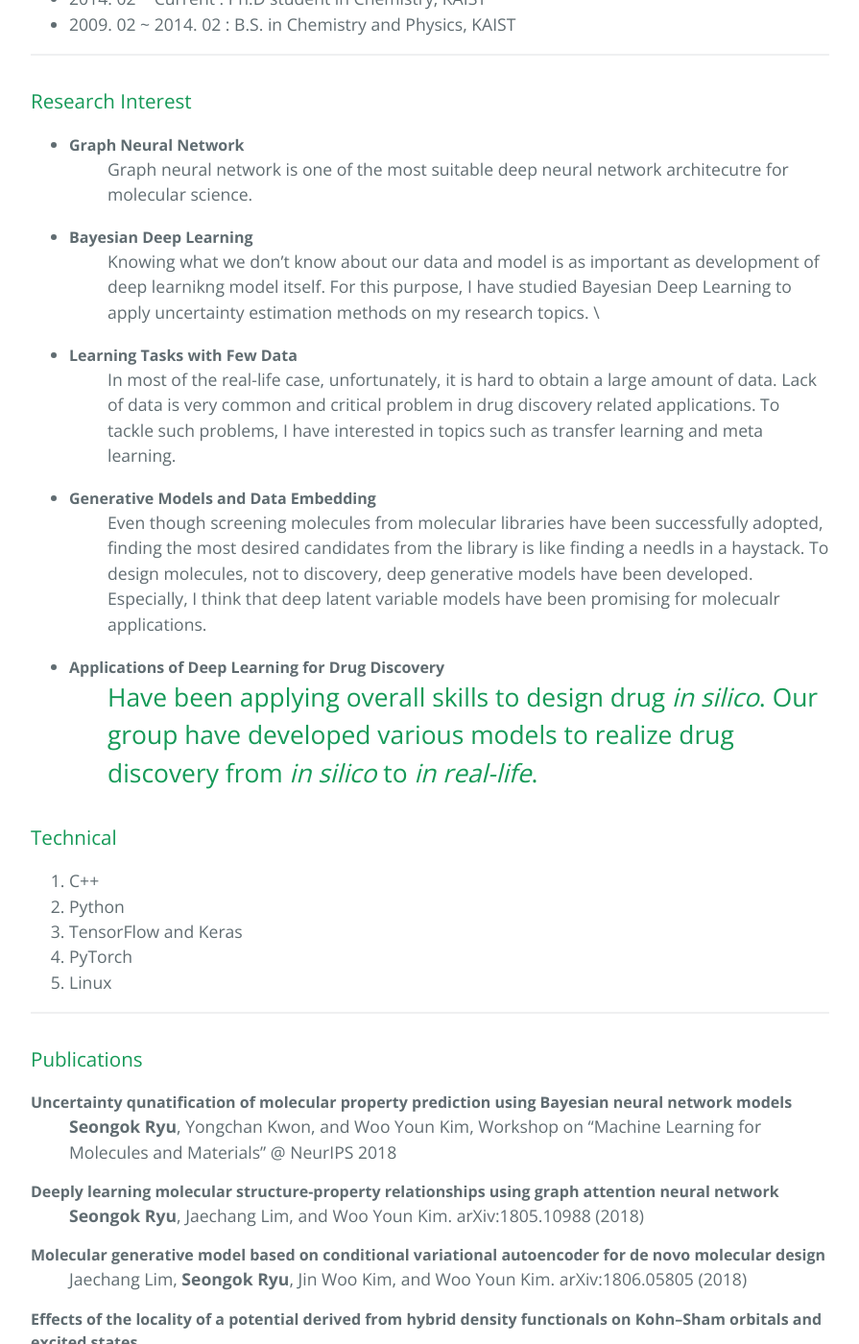
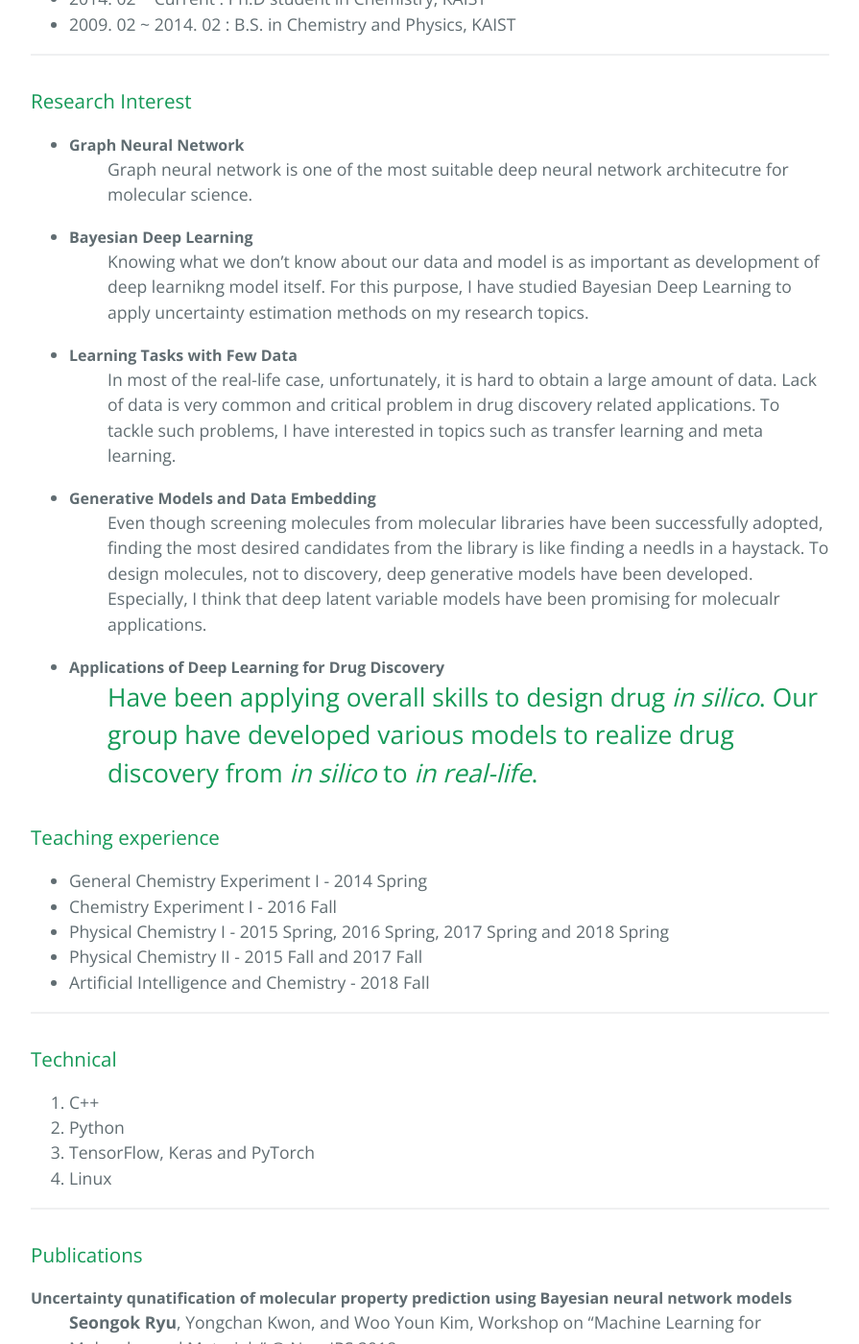
Before and after one commit to SeongokRyu/seongokryu.github.io, a Jekyll site: the page built from SeongokRyu.md, in a window 1280 px wide and 1400 px high, scrolled down 890 px. Shown: the whole window at 96% size, without its empty margins (192-1087 px from the left). Built offline with Jekyll 4.4.1, drawn with Linux system fonts in a browser that asks for light colours.

Commit message:
Update SeongokRyu.md

```diff
--- a/SeongokRyu.md
+++ b/SeongokRyu.md
@@ -27,7 +27,7 @@ In recent days, I am completely attracted to Deep Learning - especially graph ne
   : Graph neural network is one of the most suitable deep neural network architecutre for molecular science.
 
 * Bayesian Deep Learning
-  : Knowing what we don't know about our data and model is as important as development of deep learnikng model itself. For this purpose, I have studied Bayesian Deep Learning to apply uncertainty estimation methods on my research topics. \
+  : Knowing what we don't know about our data and model is as important as development of deep learnikng model itself. For this purpose, I have studied Bayesian Deep Learning to apply uncertainty estimation methods on my research topics.
 
 * Learning Tasks with Few Data
   : In most of the real-life case, unfortunately, it is hard to obtain a large amount of data. Lack of data is very common and critical problem in drug discovery related applications. To tackle such problems, I have interested in topics such as transfer learning and meta learning.
@@ -39,12 +39,21 @@ In recent days, I am completely attracted to Deep Learning - especially graph ne
   : Have been applying overall skills to design drug _in silico_. Our group have developed various models to realize drug discovery from _in silico_ to _in real-life_.
 -------
 
+### Teaching experience
+
+* General Chemistry Experiment I - 2014 Spring
+* Chemistry Experiment I - 2016 Fall
+* Physical Chemistry I - 2015 Spring, 2016 Spring, 2017 Spring and 2018 Spring
+* Physical Chemistry II - 2015 Fall and 2017 Fall
+* Artificial Intelligence and Chemistry - 2018 Fall
+
+-------
+
 ### Technical {#technical}
 
 1. C++
 1. Python
-1. TensorFlow and Keras
-1. PyTorch
+1. TensorFlow, Keras and PyTorch
 1. Linux
 
 ------
@@ -53,6 +62,7 @@ In recent days, I am completely attracted to Deep Learning - especially graph ne
 
 Uncertainty qunatification of molecular property prediction using Bayesian neural network models
 : __Seongok Ryu__, Yongchan Kwon, and Woo Youn Kim, Workshop on "Machine Learning for Molecules and Materials" @ NeurIPS 2018
+
 
 Deeply learning molecular structure-property relationships using graph attention neural network
 : __Seongok Ryu__, Jaechang Lim, and Woo Youn Kim. arXiv:1805.10988 (2018)
```
